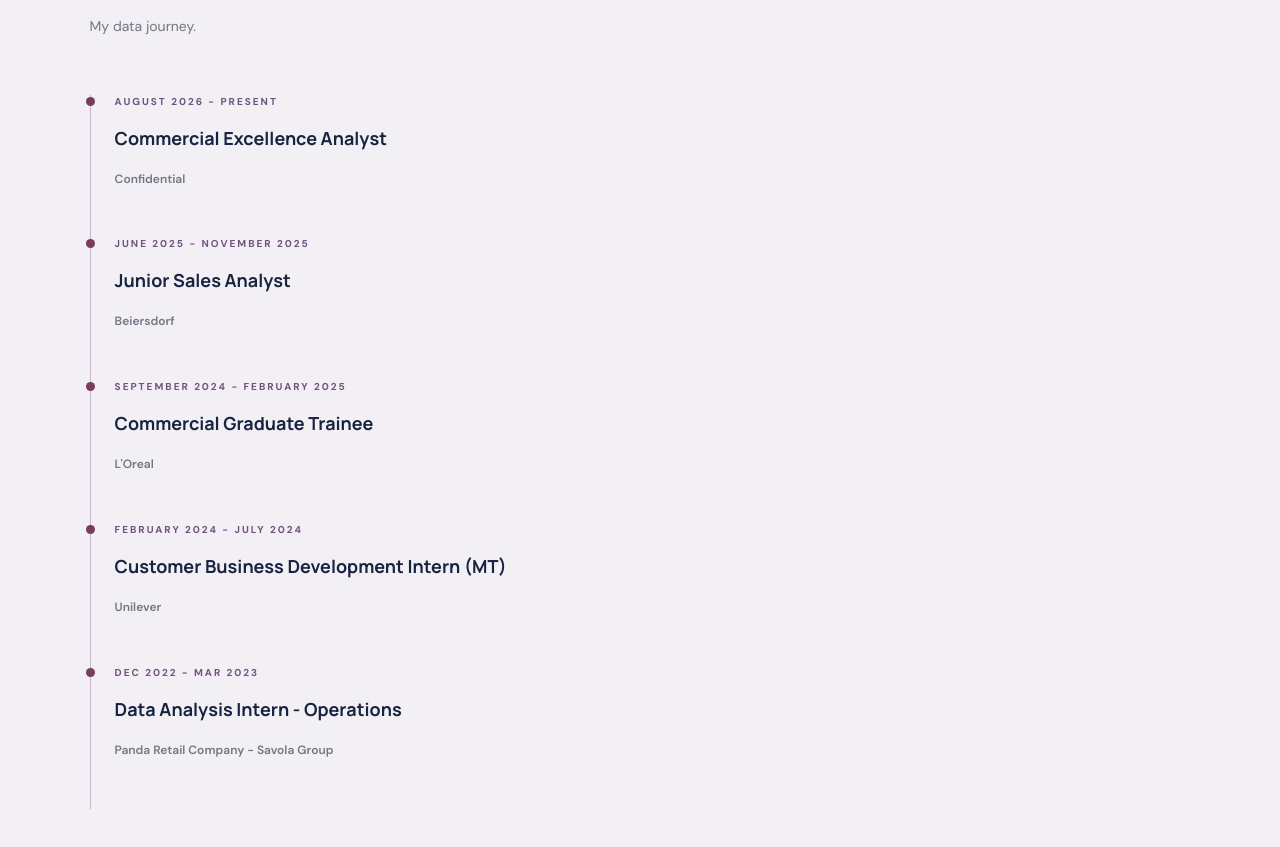
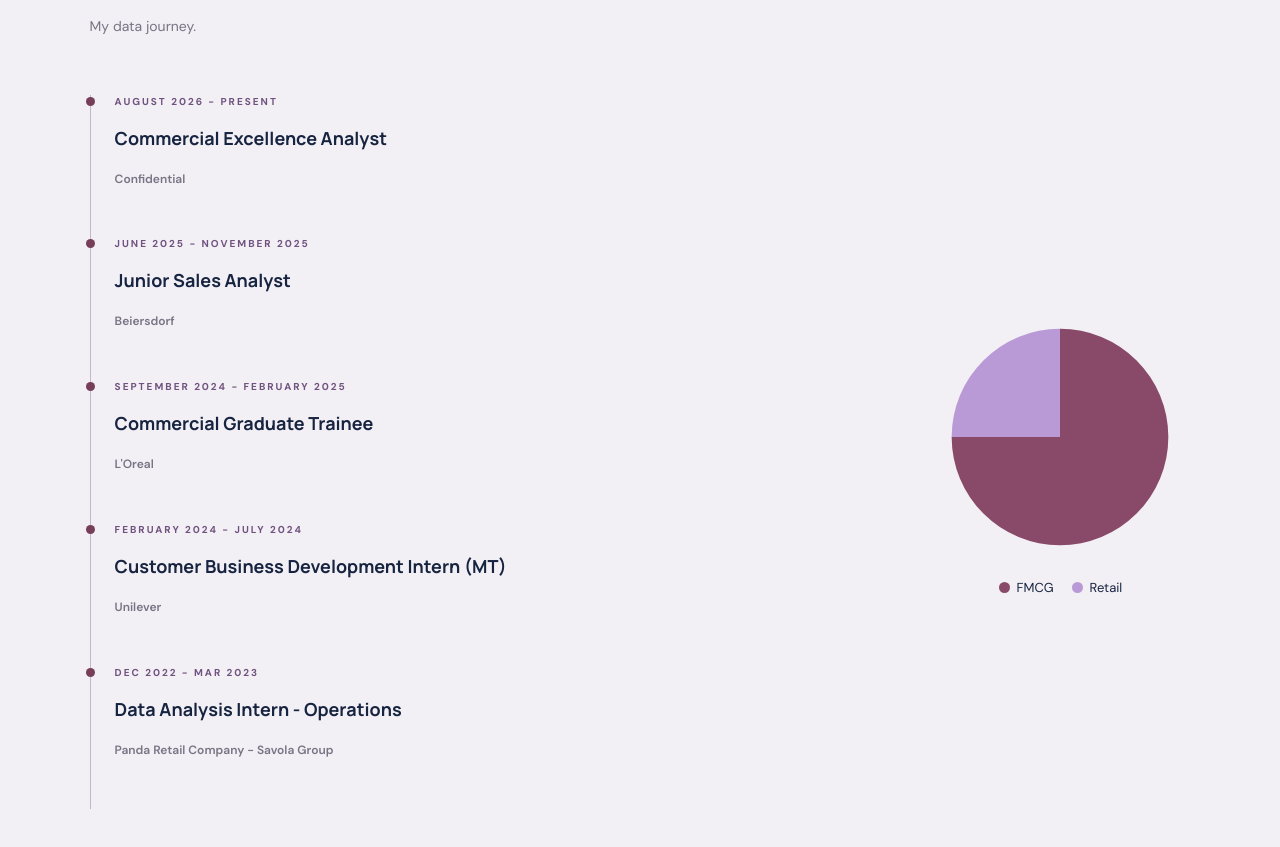
Before and after one commit to fotounshaqra/Analytics-Portfolio, a React (Vite) app: page / in a window 1280 px wide. Shown: the part 2325-3172 px from the top of the page. Built offline with nearby package versions, Linux system fonts and the light colour scheme.

Commit message:
Implement ExperiencePie component for experience visualization
Added ExperiencePie component to display a pie chart of industry experience with animations.

```diff
--- a/src/App.jsx
+++ b/src/App.jsx
@@ -1,4 +1,3 @@
-
 import { useState, useEffect } from "react";
 import { motion } from "framer-motion";
 import {
@@ -80,6 +79,39 @@ function SectionHeading({ number, title, description }) {
   );
 }
 
+
+
+// Self-contained experience chart: no separate component import required.
+function ExperiencePie() {
+  return (
+    <motion.aside
+      className="experience-pie-overlay"
+      aria-label="Industry experience: FMCG and Retail"
+      initial={{ opacity: 0, scale: 0.75, rotate: -25 }}
+      whileInView={{ opacity: 1, scale: 1, rotate: 0 }}
+      viewport={{ once: true, amount: 0.2 }}
+      transition={{ duration: 1.1, ease: [0.22, 1, 0.36, 1] }}
+      style={{ flex: "0 1 260px", width: "100%", maxWidth: 260, margin: "20px auto", textAlign: "center" }}
+    >
+      <svg viewBox="0 0 240 240" role="img" aria-label="Illustration of FMCG and Retail experience" style={{ display: "block", width: "100%", height: "auto" }}>
+        <path d="M120 120 L120 20 A100 100 0 1 1 20 120 Z" fill="#894969">
+          <title>FMCG</title>
+        </path>
+        <path d="M120 120 L20 120 A100 100 0 0 1 120 20 Z" fill="#B99AD6">
+          <title>Retail</title>
+        </path>
+      </svg>
+      <div className="experience-pie-legend" style={{ display: "flex", justifyContent: "center", flexWrap: "wrap", gap: 18, marginTop: 12, fontSize: 13 }}>
+        <span style={{ display: "inline-flex", alignItems: "center", gap: 7 }}>
+          <span aria-hidden="true" style={{ width: 11, height: 11, borderRadius: "50%", background: "#894969" }} /> FMCG
+        </span>
+        <span style={{ display: "inline-flex", alignItems: "center", gap: 7 }}>
+          <span aria-hidden="true" style={{ width: 11, height: 11, borderRadius: "50%", background: "#B99AD6" }} /> Retail
+        </span>
+      </div>
+    </motion.aside>
+  );
+}
 
 function App() {
   const [menuOpen, setMenuOpen] = useState(false);
@@ -428,8 +460,8 @@ function App() {
       description="My data journey."
     />
 
-    <div className="experience-layout">
-      <div className="timeline">
+    <div className="experience-layout" style={{ display: "flex", flexWrap: "wrap", alignItems: "center", gap: "32px" }}>
+      <div className="timeline" style={{ flex: "1 1 440px", minWidth: 0 }}>
         {experience.map((item, index) => (
           <Reveal key={index}>
             <article className="timeline-item">
@@ -445,6 +477,8 @@ function App() {
           </Reveal>
         ))}
       </div>
+
+      <ExperiencePie />
 </div>
 </div>
 </section>
```
